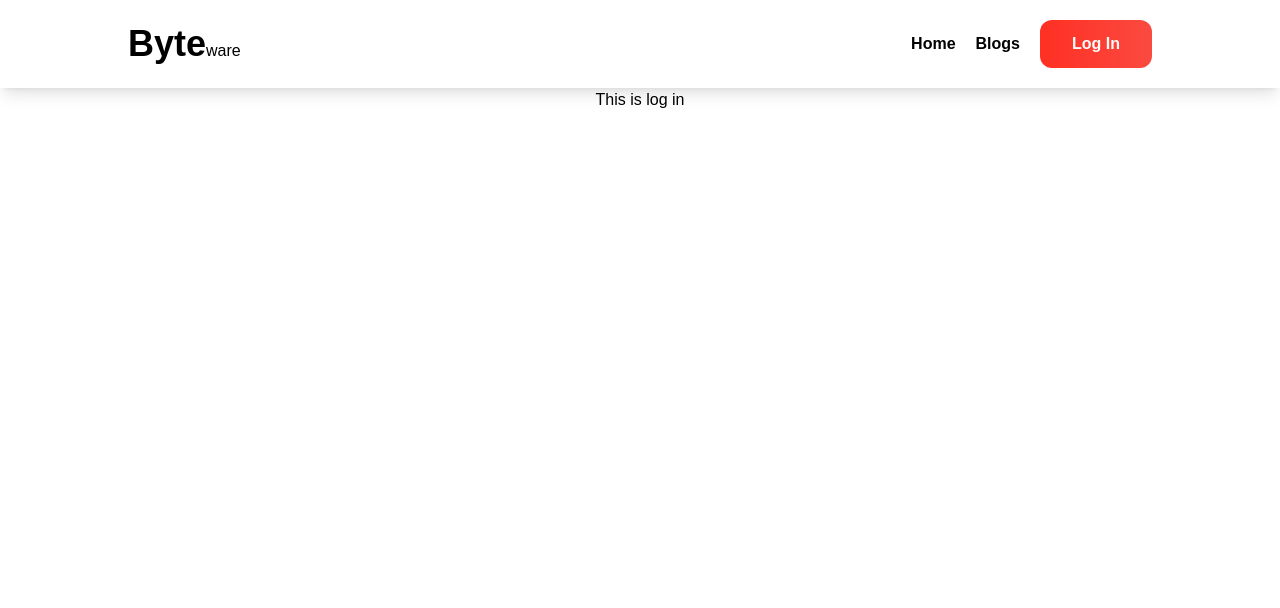
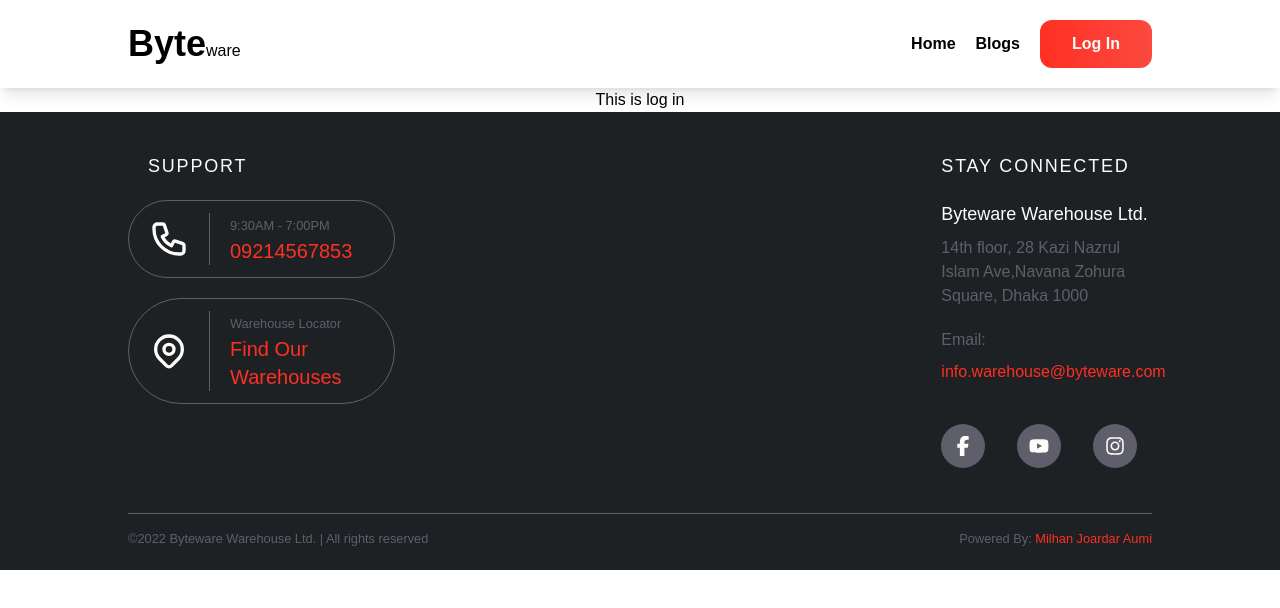
Before and after one commit to mjaumi/phero-assignment11-byteware-warehouse-management-system-client-side, a React (Create React App) app: page /login in a window 1280 px wide. Shown: the top 608 px of the page. Built offline with nearby package versions, Linux system fonts and the light colour scheme.

Commit message:
footer added

```diff
--- a/package.json
+++ b/package.json
@@ -4,6 +4,7 @@
   "private": true,
   "dependencies": {
     "@fortawesome/fontawesome-svg-core": "^6.1.1",
+    "@fortawesome/free-brands-svg-icons": "^6.1.1",
     "@fortawesome/free-solid-svg-icons": "^6.1.1",
     "@fortawesome/react-fontawesome": "^0.1.18",
     "@heroicons/react": "^1.0.6",
--- a/src/App.js
+++ b/src/App.js
@@ -3,6 +3,7 @@ import Header from './Pages/Shared/Header/Header';
 import Home from './Pages/Home/Home/Home';
 import { Route, Routes } from 'react-router-dom';
 import Login from './Pages/Login/Login/Login';
+import Footer from './Pages/Shared/Footer/Footer';
 
 function App() {
   return (
@@ -12,6 +13,7 @@ function App() {
         <Route path='/' element={<Home />} />
         <Route path='/login' element={<Login />} />
       </Routes>
+      <Footer />
     </main>
   );
 }
--- /dev/null
+++ b/src/Pages/Shared/Footer/Footer.js
@@ -0,0 +1,68 @@
+import React from 'react';
+import { PhoneIcon, LocationMarkerIcon } from '@heroicons/react/outline';
+import { faFacebookF, faYoutube, faInstagram } from '@fortawesome/free-brands-svg-icons';
+import { FontAwesomeIcon } from '@fortawesome/react-fontawesome';
+
+const Footer = () => {
+    return (
+        <footer className='bg-byteware-footer-bg pt-10 pb-5'>
+            <div className='w-4/5 mx-auto grid grid-cols-3 gap-28'>
+                <div>
+                    <h4 className='text-byteware-white font-medium tracking-widest text-lg text-left ml-5 uppercase'>Support</h4>
+                    <div className='mt-5 flex p-3 border rounded-full border-byteware-dark-gray cursor-pointer hover:border-byteware-base-red duration-300'>
+                        <div className='flex items-center pl-2 pr-5 mr-5 border-r border-byteware-dark-gray'>
+                            <PhoneIcon className='text-byteware-white w-10 h-10' />
+                        </div>
+                        <div className='text-byteware-white text-left'>
+                            <p className='text-byteware-dark-gray'><small>9:30AM - 7:00PM</small></p>
+                            <h3 className='text-byteware-base-red font-medium text-xl'>09214567853</h3>
+                        </div>
+                    </div>
+                    <a href="https://www.google.com/maps">
+                        <div className='mt-5 flex p-3 border rounded-full border-byteware-dark-gray cursor-pointer hover:border-byteware-base-red duration-300'>
+                            <div className='flex items-center pl-2 pr-5 mr-5 border-r border-byteware-dark-gray'>
+                                <LocationMarkerIcon className='text-byteware-white w-10 h-10' />
+                            </div>
+                            <div className='text-byteware-white text-left'>
+                                <p className='text-byteware-dark-gray'><small>Warehouse Locator</small></p>
+                                <h3 className='text-byteware-base-red font-medium text-xl'>Find Our Warehouses</h3>
+                            </div>
+                        </div>
+                    </a>
+                </div>
+                <div>
+                </div>
+                <div className='ml-14'>
+                    <h4 className='text-byteware-white font-medium tracking-widest text-lg text-left uppercase'>Stay Connected</h4>
+                    <div className='mt-5 text-left'>
+                        <h4 className='text-byteware-white text-lg'>Byteware Warehouse Ltd.</h4>
+                        <p className='mt-2 text-byteware-dark-gray'>14th floor, 28 Kazi Nazrul Islam Ave,Navana Zohura Square, Dhaka 1000</p>
+                        <h4 className='mt-5 text-byteware-dark-gray font-medium'>Email:</h4>
+                        <h4 className='mt-2 text-byteware-base-red font-medium'>info.warehouse@byteware.com</h4>
+                        <div className='mt-10'>
+                            <a href="https://www.facebook.com/mj.aumi/" target='_blank' rel='noreferrer'>
+                                <FontAwesomeIcon icon={faFacebookF} className='w-5 h-5 text-byteware-white bg-byteware-dark-gray p-3 rounded-full hover:bg-byteware-base-red duration-300 hover:scale-110' />
+                            </a>
+                            <a href="https://www.youtube.com/channel/UCB1MBK_HsbpAoGuTma7-P1g" target='_blank' rel='noreferrer'>
+                                <FontAwesomeIcon icon={faYoutube} className='ml-8 w-5 h-5 text-byteware-white bg-byteware-dark-gray p-3 rounded-full hover:bg-byteware-base-red duration-300 hover:scale-110' />
+                            </a>
+                            <a href="https://www.instagram.com/?hl=en" target='_blank' rel='noreferrer'>
+                                <FontAwesomeIcon icon={faInstagram} className='ml-8 w-5 h-5 text-byteware-white bg-byteware-dark-gray p-3 rounded-full hover:bg-byteware-base-red duration-300 hover:scale-110' />
+                            </a>
+                        </div>
+                    </div>
+                </div>
+            </div>
+            <div className='w-4/5 mx-auto flex justify-between border-t border-byteware-dark-gray mt-10 pt-3'>
+                <div>
+                    <p className='text-byteware-dark-gray'><small>©2022 Byteware Warehouse Ltd. | All rights reserved</small></p>
+                </div>
+                <div>
+                    <p className='text-byteware-dark-gray'><small>Powered By: <a href="https://github.com/mjaumi" className='text-byteware-base-red hover:opacity-40 duration-300' target='_blank' rel='noreferrer'>Milhan Joardar Aumi</a></small></p>
+                </div>
+            </div>
+        </footer>
+    );
+};
+
+export default Footer;
--- a/tailwind.config.js
+++ b/tailwind.config.js
@@ -10,6 +10,7 @@ module.exports = {
       'byteware-dark-gray': '#5f5f6c',
       'byteware-light-gray': '#f7f7f7',
       'byteware-border-gray': '#eeeeee',
+      'byteware-footer-bg': '#1d2124',
     },
     fontFamily: {
       'poppins': ["'Poppins'", 'sans-serif'],
```
Also changed, not shown: 1 other file (tests, documents, lock files or other folders).
